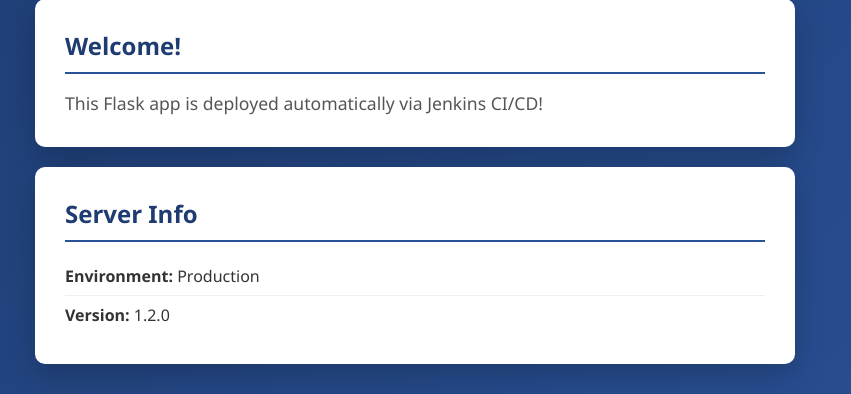
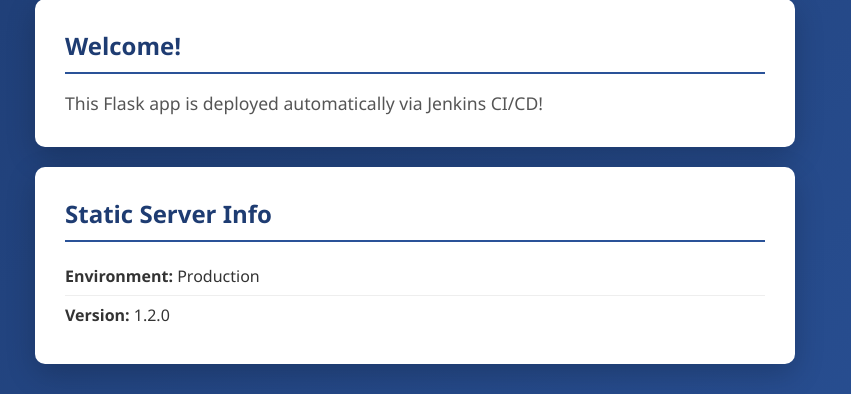
Before and after one commit to r1043117/DevOps-ci-cd-pipeline, a Flask app: page / in a window 1280 px wide. Shown: the part 136-530 px from the top of the page, without its empty margins (225-1076 px from the left). Run offline with Flask 3, Linux system fonts and the light colour scheme.

Commit message:
update h2 server info

```diff
--- a/flask-app/templates/index.html
+++ b/flask-app/templates/index.html
@@ -19,7 +19,7 @@
             </div>
 
             <div class="card">
-                <h2>Server Info</h2>
+                <h2>Static Server Info</h2>
                 <ul>
                     <li><strong>Environment:</strong> {{ environment }}</li>
                     <li><strong>Version:</strong> {{ version }}</li>
```
Also changed, not shown: 1 other file.
